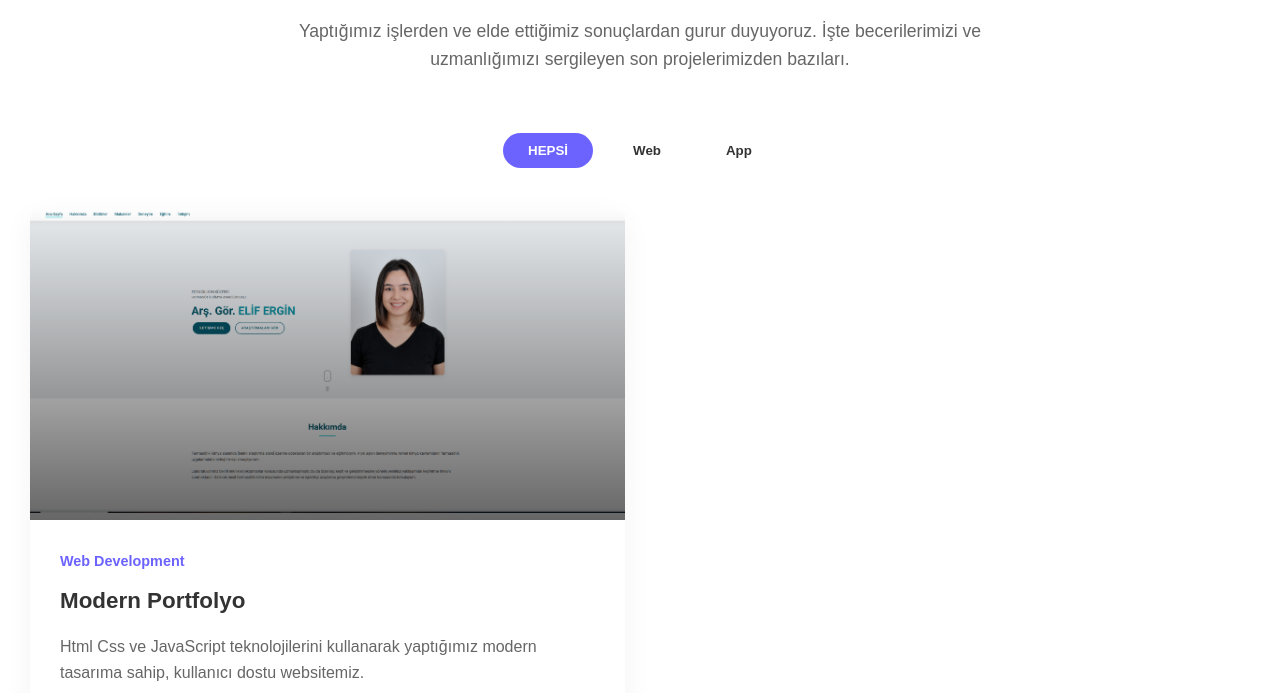
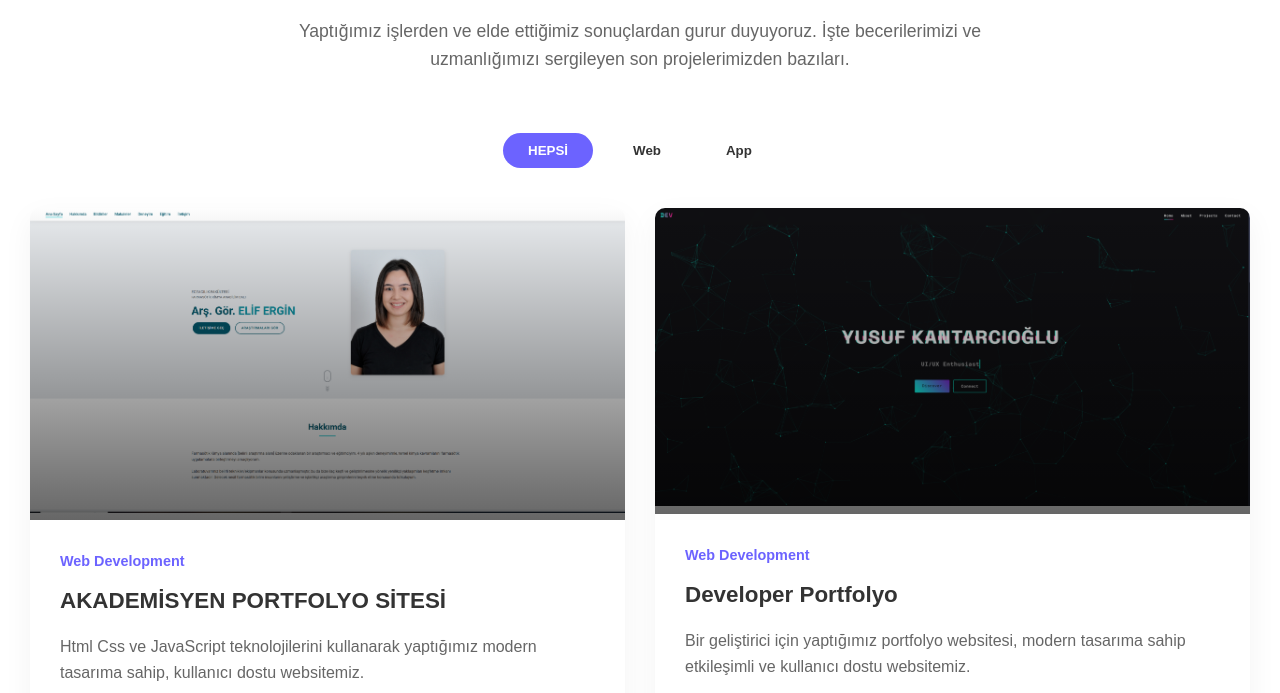
Before and after one commit to mustafacici1/nirvanawebsite, a plain HTML site: page index.html in a window 1280 px wide. Shown: the part 1109-1802 px from the top of the page. Drawn offline with Linux system fonts and the light colour scheme.

Commit message:
Update index.html

```diff
--- a/index.html
+++ b/index.html
@@ -938,7 +938,7 @@
             <div class="container hero-container">
                 <div class="hero-content">
                     <div class="hero-subtitle">Digital Development </div>
-                    <h1>PROFESYONEL <span>DİJİTAL DENEYEİMLER</span> YARATIYORUZ</h1>
+                    <h1>PROFESYONEL <span>DİJİTAL DENEYİMLER</span> YARATIYORUZ</h1>
                     <p>Sizinki gibi iddialı işletmelerin farkındalık yaratarak, web trafiğini artırarak, müşterilerle bağlantı kurarak ve genel satışları artırarak daha fazla kar elde etmelerine yardımcı oluyoruz.</p>
                     <div class="services-list">
                         <div class="service-item">
@@ -990,9 +990,21 @@
                         </div>
                         <div class="project-content">
                             <div class="project-category">Web Development</div>
-                            <h3 class="project-title">Modern Portfolyo</h3>
+                            <h3 class="project-title">AKADEMİSYEN PORTFOLYO SİTESİ</h3>
                             <p class="project-desc">Html Css ve JavaScript teknolojilerini kullanarak yaptığımız modern tasarıma sahip, kullanıcı dostu websitemiz.</p>
                             <a href="https://aliosmanny.github.io/portfolyo_e/ " class="project-link" target="_blank">View Project <i class="fas fa-arrow-right"></i></a>
+                        </div>
+                    </div>
+                    <div class="project-card" data-category="web">
+                        <div class="project-image">
+                            <img src="website2.PNG" alt="Project 1">
+                            <div class="project-overlay"></div>
+                        </div>
+                        <div class="project-content">
+                            <div class="project-category">Web Development</div>
+                            <h3 class="project-title">Developer  Portfolyo</h3>
+                            <p class="project-desc">Bir geliştirici için yaptığımız portfolyo websitesi, modern  tasarıma sahip  etkileşimli ve kullanıcı dostu websitemiz.</p>
+                            <a href="https://yusufknt.github.io/yusufkantarcioglu0.github.io/" class="project-link" target="_blank">View Project <i class="fas fa-arrow-right"></i></a>
                         </div>
                     </div>
                 </div>
```
